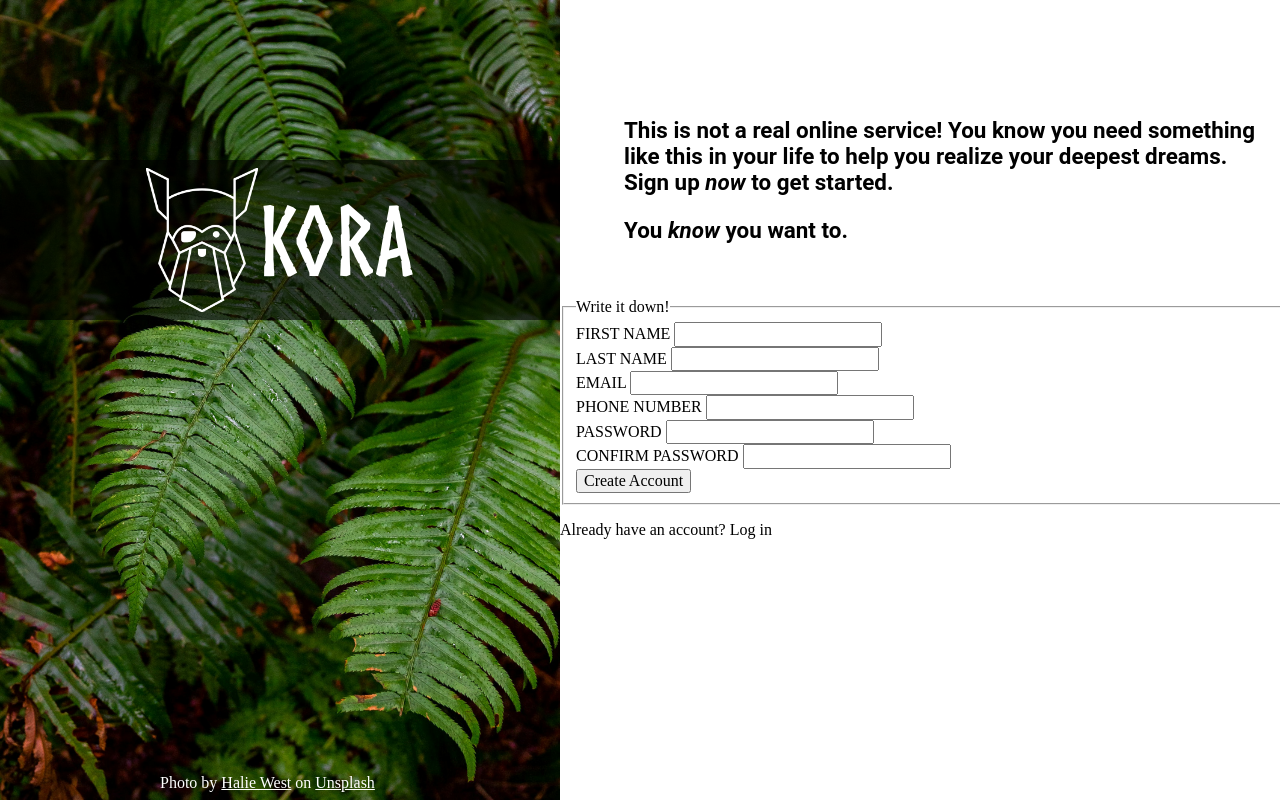
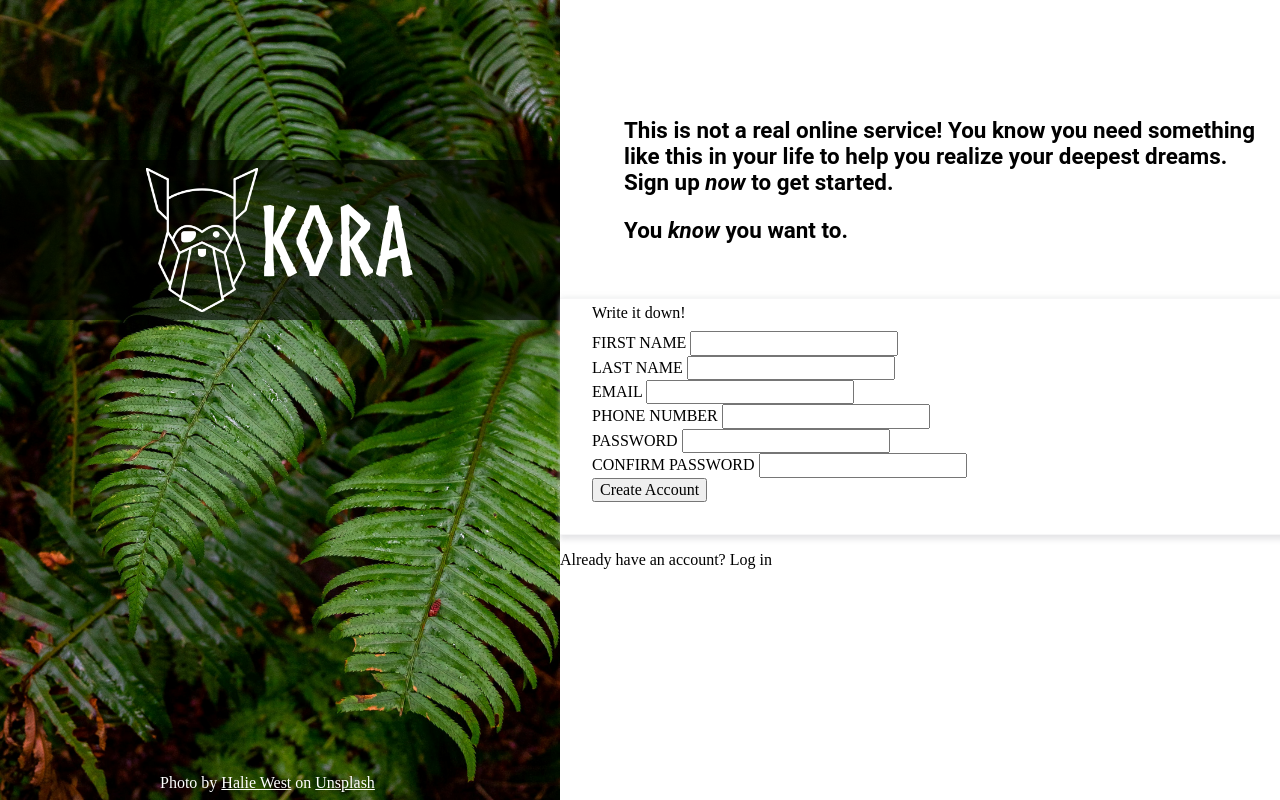
Before and after one commit to Lucas-Faleiro/odin-sign-up-form, a website: page index.html in a window 1280 px wide. Drawn offline with nearby package versions, Linux system fonts and the light colour scheme.

Commit message:
Add: fieldset box-shadow, padding, change position of legend

```diff
--- a/styles.css
+++ b/styles.css
@@ -73,3 +73,19 @@ a {
   font-weight: 600;
   font-size: 1.4rem;
 }
+
+fieldset {
+  position: relative;
+  margin: 0;
+  padding: 2rem;
+  border: 0px;
+  border-top: 1px solid rgb(246, 246, 247);
+  border-bottom: 1px solid rgb(246, 246, 247);
+  box-shadow: 0px 5px 5px rgba(200, 201, 204, 0.4),
+    0px -1px 5px rgba(200, 201, 204, 0.3);
+}
+
+legend {
+  position: absolute;
+  top: 5px;
+}
```
Also changed, not shown: 1 other file.
